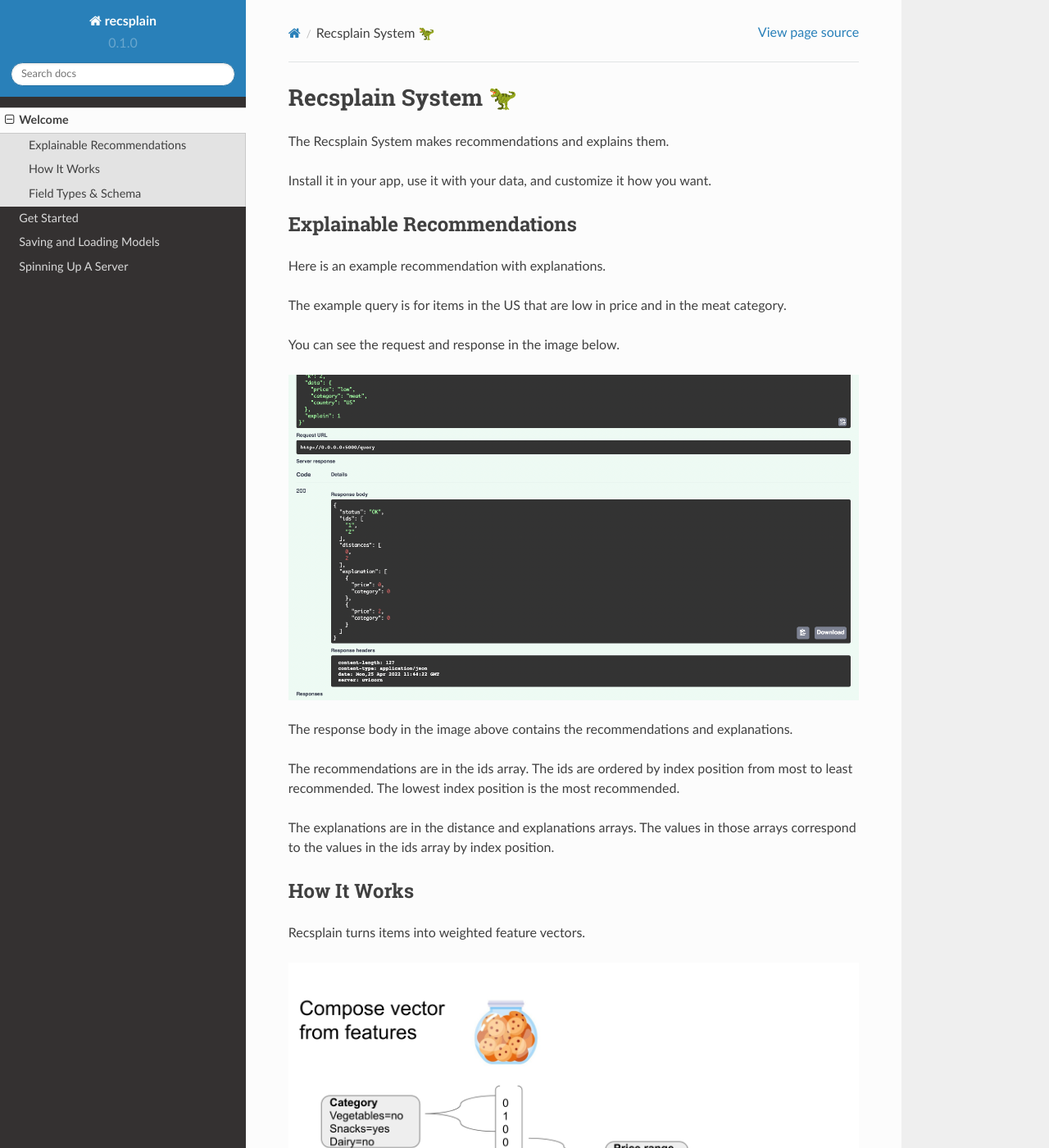
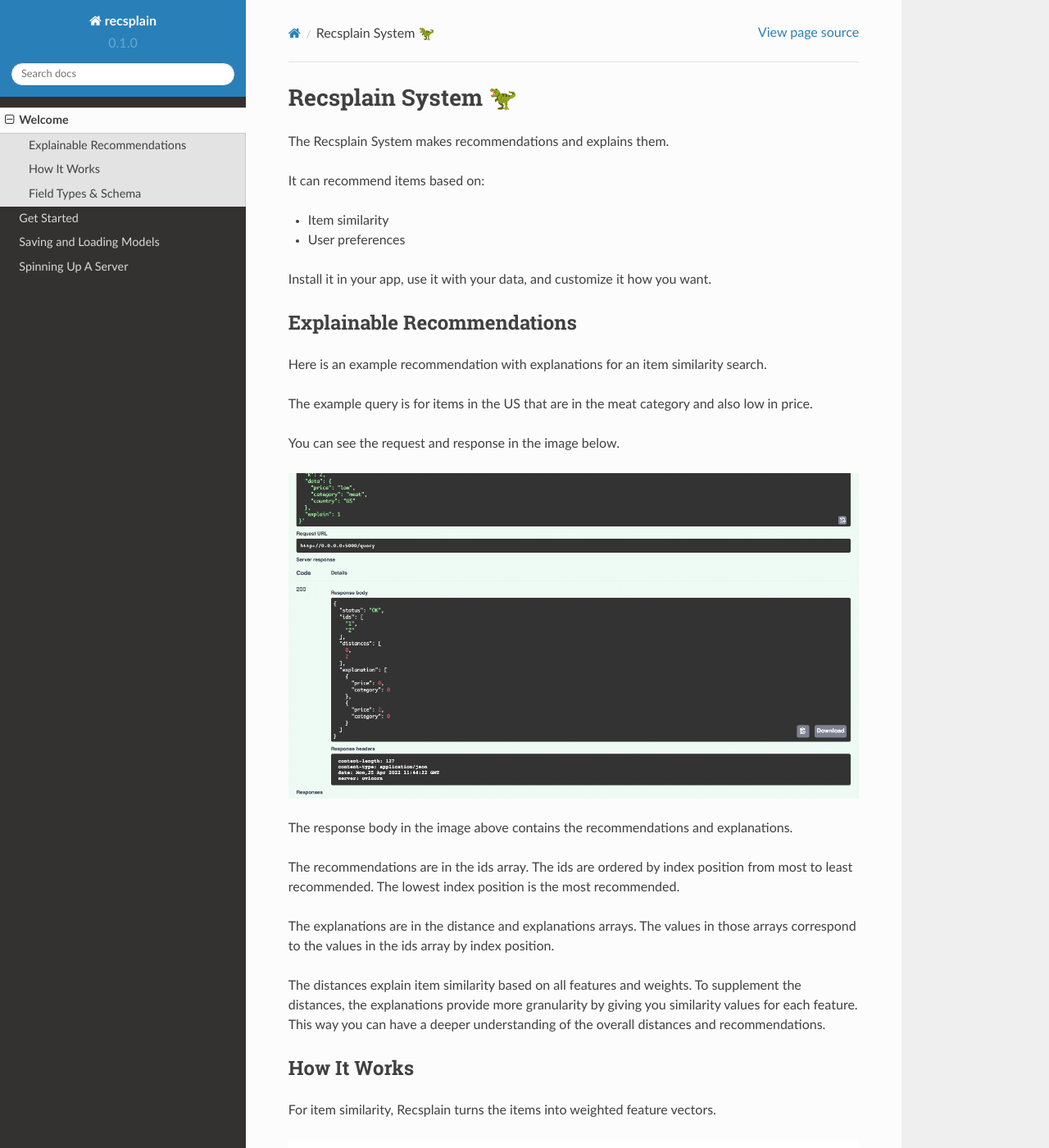
Before and after one commit to argmaxml/recsplain, a Sphinx documentation site: the page built from docs/source/index.rst, in a window 1280 px wide and 1400 px high. Shown: the whole window at 82% size. Built offline with Sphinx 7.4.7 and the Read the Docs theme 2.0.0, drawn with Linux system fonts in a browser that asks for light colours; some of the changed text lies outside the part shown.

Commit message:
update index page

```diff
--- a/docs/source/how-it-works.rst
+++ b/docs/source/how-it-works.rst
@@ -40,8 +40,8 @@
 
 Make recommendations in two different ways.
 
-- search by item for similar items based on item features
-- search by user for items the user is most likely to prefer based on their history with the items
+- Search by item for similar items based on item features
+- Search by user for items the user is most likely to prefer based on their history with the items
 
 .. note::
    Learn more about Recsplain by :doc:`exploring<explore>` more about how the system works.
--- a/docs/source/index.rst
+++ b/docs/source/index.rst
@@ -8,14 +8,19 @@
 
 The Recsplain System makes recommendations and explains them.
 
+It can recommend items based on:
+
+- Item similarity
+- User preferences
+
 Install it in your app, use it with your data, and customize it how you want.
 
 Explainable Recommendations
 ---------------------------------------------------------
 
-Here is an example recommendation with explanations.
+Here is an example recommendation with explanations for an item similarity search.
 
-The example query is for items in the US that are low in price and in the meat category.
+The example query is for items in the US that are in the meat category and also low in price.
 
 You can see the request and response in the image below.
 
@@ -27,22 +32,33 @@
 
 The explanations are in the distance and explanations arrays. The values in those arrays correspond to the values in the ids array by index position.
 
+The distances explain item similarity based on all features and weights. To supplement the distances, the explanations provide more granularity by giving you similarity values for each feature. This way you can have a deeper understanding of the overall distances and recommendations.
+
 How It Works
 ---------------------------------------------------------
 
-Recsplain turns items into weighted feature vectors.
+For item similarity, Recsplain turns the items into weighted feature vectors.
 
 .. image:: images/diagram-1.png
 
-The the system compares feature vectors to one another to calculate how similar they are.
+The system compares the item feature vectors to one another to calculate how similar they are.
 
- .. image:: images/diagram-3.png
+.. image:: images/diagram-4.png
+
+For user preferences, Recsplain turns the user into a item feature vector based on the user's previous history with the items.
+
+.. image:: images/diagram-2.png
+
+The system compares the user feature vector to the item features vectors to calculate how similar the items are those the items in the user's history.
+
+.. image:: images/diagram-3.png
 
 Recsplain can compare feature vectors using different encoders. The encoder type dictates how items are compared to one another.
 
 .. note::
    Check out our built-in :doc:`encoders-list`.
 
+ .. image:: images/diagram-3.png
 
 Field Types & Schema
 ---------------------------------------------------------
```
Also changed, not shown: docs/source/images/diagram-4.png (added).
